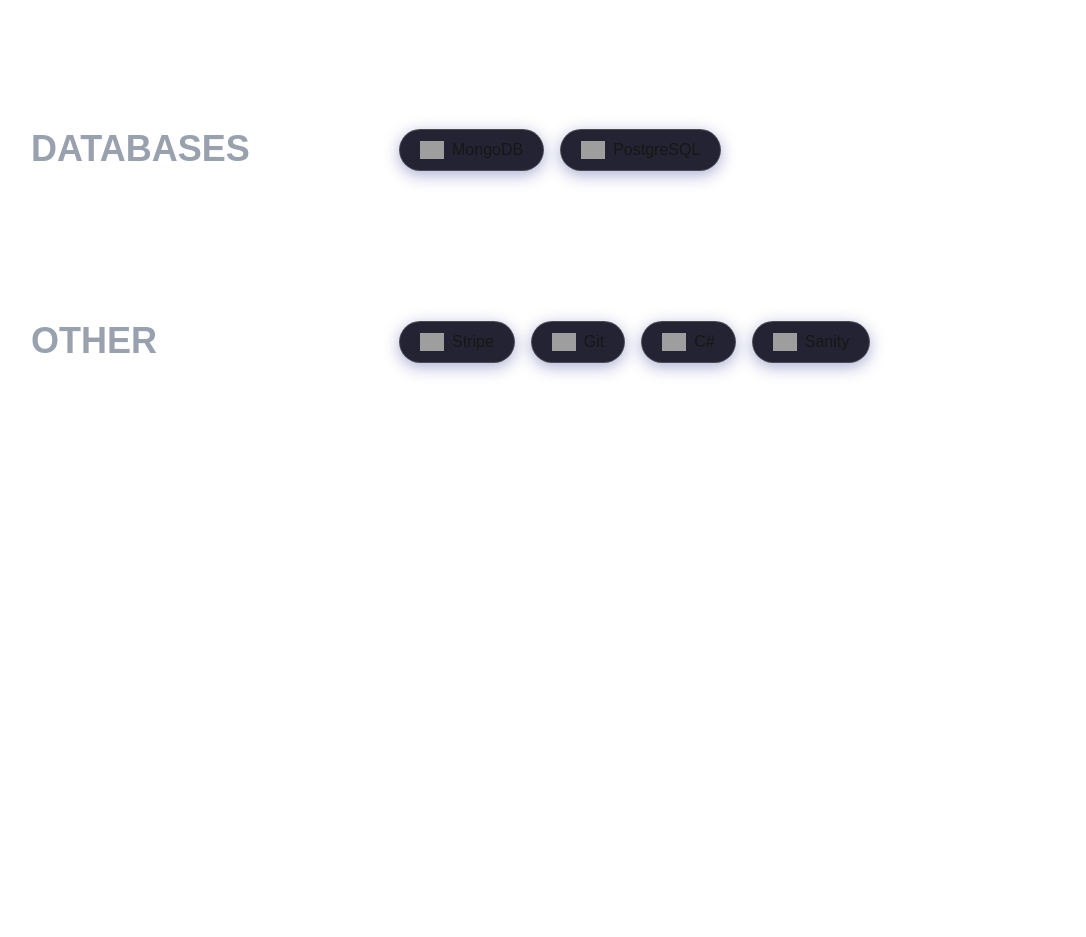
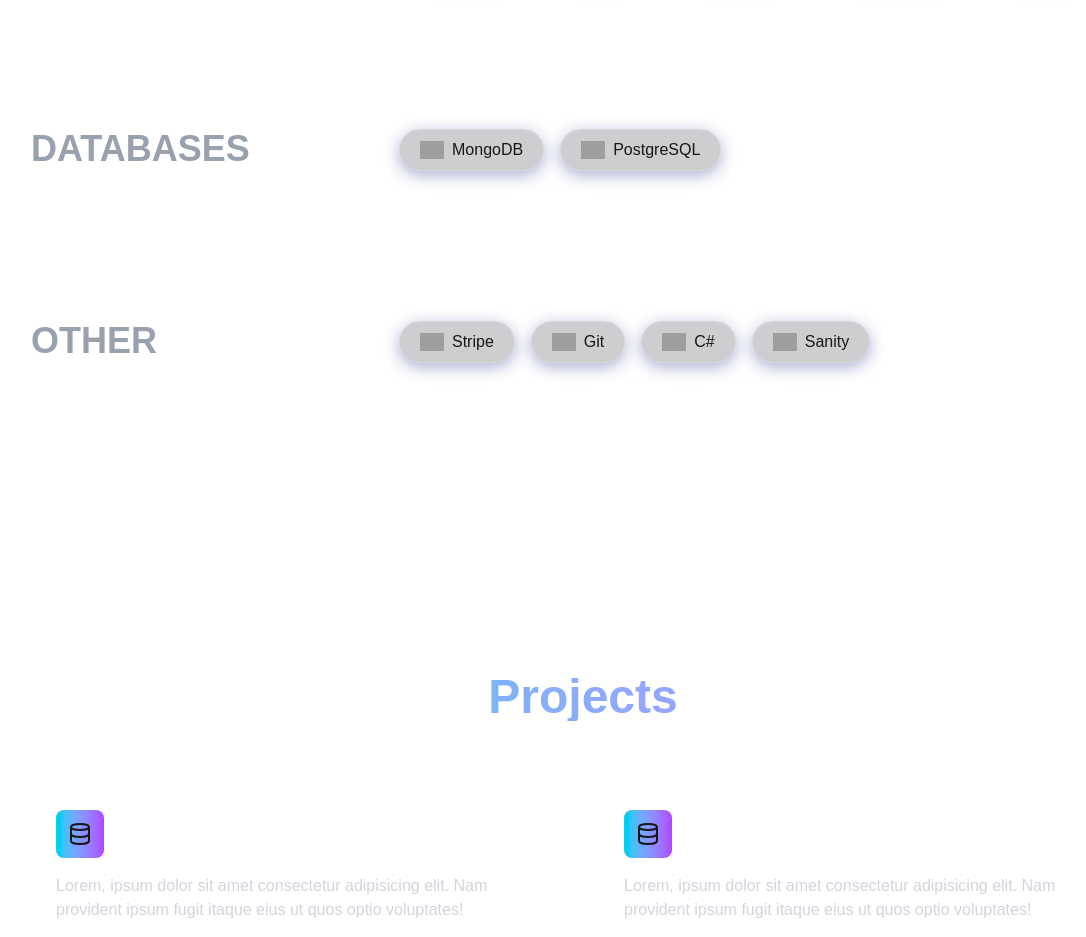
Before and after one commit to MonwarK/monwar-portfolio-2025, a Next.js app: page / in a window 1280 px wide. Shown: the part 1860-2797 px from the top of the page, without its empty margins (57-1143 px from the left). Before the commit the page ends 2453 px from the top, so only its background shows below. Built offline with nearby package versions, Linux system fonts and the light colour scheme; grey boxes are pictures that could not be loaded.

Commit message:
Project section done

```diff
--- a/src/app/globals.css
+++ b/src/app/globals.css
@@ -26,9 +26,7 @@ body {
 }
 
 .bg-blur {
-  background: rgba(13, 12, 29, 0.9);
+  background: rgba(13, 12, 29, 0.2);
   box-shadow: 0 4px 16px 0 rgba(31, 38, 135, 0.37);
-  backdrop-filter: blur(20px);
-  -webkit-backdrop-filter: blur(20px);
   border: 1px solid rgba(255, 255, 255, 0.18);
 }
--- a/src/app/page.tsx
+++ b/src/app/page.tsx
@@ -4,6 +4,7 @@ import Navbar from "@/components/navigation/Navbar";
 import Particles from "@/components/Particles";
 import About from "@/components/sections/About";
 import Introduction from "@/components/sections/Introduction";
+import Projects from "@/components/sections/Projects";
 import Skills from "@/components/sections/Skills";
 
 export default function Home() {
@@ -23,6 +24,9 @@ export default function Home() {
 
       {/* Skills */}
       <Skills />
+
+      {/* Project */}
+      <Projects />
     </div>
   );
 }
--- a/src/components/Particles.tsx
+++ b/src/components/Particles.tsx
@@ -171,7 +171,7 @@ export default function Particles() {
           left: mousePosition.x - 192,
           top: mousePosition.y - 192,
           background:
-            "radial-gradient(circle, rgba(100, 100, 100, 0.2) 0%, transparent 70%)",
+            "radial-gradient(circle, rgba(150, 150, 150, 0.2) 0%, transparent 70%)",
         }}
         animate={{
           scale: [1, 1.2, 1],
--- a/src/components/navigation/Navbar.tsx
+++ b/src/components/navigation/Navbar.tsx
@@ -15,7 +15,7 @@ export default function Navbar() {
 
   return (
     <div className="fixed flex justify-center z-50 p-5 w-full">
-      <div className="bg-blur py-4 px-8 rounded-xl w-full max-w-6xl">
+      <div className="bg-blur backdrop-blur-sm py-4 px-8 rounded-xl w-full max-w-6xl">
         <div className="flex justify-between items-center">
           <div className="uppercase font-semibold tracking-wider text-gray-300">
             Monwar
--- /dev/null
+++ b/src/components/sections/Projects.tsx
@@ -0,0 +1,101 @@
+import React from "react";
+import { containerVariants, itemVariants } from "../animations/motionVariants";
+import { motion } from "framer-motion";
+import { Code, Database, ExternalLink, Globe, Smartphone } from "lucide-react";
+
+const projects = [
+  {
+    title: "Project 1",
+    tech: ["React", "TailwindCSS"],
+    description:
+      "Lorem, ipsum dolor sit amet consectetur adipisicing elit. Nam provident ipsum fugit itaque eius ut quos optio voluptates!",
+    icon: <Database className="w-6 h-6" />,
+  },
+  {
+    title: "Project 2",
+    tech: ["React", "TailwindCSS"],
+    description:
+      "Lorem, ipsum dolor sit amet consectetur adipisicing elit. Nam provident ipsum fugit itaque eius ut quos optio voluptates!",
+    icon: <Database className="w-6 h-6" />,
+  },
+  {
+    title: "Project 3",
+    tech: ["React", "TailwindCSS"],
+    description:
+      "Lorem, ipsum dolor sit amet consectetur adipisicing elit. Nam provident ipsum fugit itaque eius ut quos optio voluptates!",
+    icon: <Database className="w-6 h-6" />,
+  },
+  {
+    title: "Project 4",
+    tech: ["React", "TailwindCSS"],
+    description:
+      "Lorem, ipsum dolor sit amet consectetur adipisicing elit. Nam provident ipsum fugit itaque eius ut quos optio voluptates!",
+    icon: <Database className="w-6 h-6" />,
+  },
+];
+
+export default function Projects() {
+  return (
+    <motion.section
+      className="min-h-screen py-20 relative z-10"
+      variants={containerVariants}
+      initial="hidden"
+      whileInView="visible"
+      viewport={{ once: false, amount: 0.3 }}
+    >
+      <div className="max-w-6xl mx-auto px-6">
+        <motion.h2
+          className="text-5xl font-bold text-center mb-16 bg-gradient-to-r from-cyan-400 to-purple-400 bg-clip-text text-transparent"
+          variants={itemVariants}
+        >
+          Projects
+        </motion.h2>
+
+        <div className="grid md:grid-cols-2 gap-8">
+          {projects.map((project, index) => (
+            <motion.div
+              key={project.title}
+              className="bg-white/5 backdrop-blur-lg rounded-xl p-6 border border-white/10 hover:shadow-lg shadow-white-500 transition-colors group"
+              variants={itemVariants}
+              whileHover={{ scale: 1.02, y: -5 }}
+              transition={{ type: "spring", stiffness: 300 }}
+            >
+              <div className="flex items-center mb-4">
+                <motion.div
+                  className="w-12 h-12 rounded-lg bg-gradient-to-r from-cyan-400 to-purple-500 flex items-center justify-center mr-4"
+                  whileHover={{ rotate: 360 }}
+                  transition={{ duration: 0.5 }}
+                >
+                  {project.icon}
+                </motion.div>
+                <h3 className="text-xl font-bold text-white group-hover:text-cyan-400 transition-colors">
+                  {project.title}
+                </h3>
+              </div>
+
+              <p className="text-gray-300 mb-4">{project.description}</p>
+
+              <div className="flex flex-wrap gap-2 mb-4">
+                {project.tech.map((tech) => (
+                  <span
+                    key={tech}
+                    className="px-3 py-1 bg-white/10 rounded-full text-sm text-cyan-400"
+                  >
+                    {tech}
+                  </span>
+                ))}
+              </div>
+
+              <motion.button
+                className="flex items-center text-purple-400 hover:text-white transition-colors"
+                whileHover={{ x: 5 }}
+              >
+                View Project <ExternalLink className="w-4 h-4 ml-2" />
+              </motion.button>
+            </motion.div>
+          ))}
+        </div>
+      </div>
+    </motion.section>
+  );
+}
--- a/src/components/sections/Skills.tsx
+++ b/src/components/sections/Skills.tsx
@@ -123,7 +123,7 @@ export default function Skills() {
                   variants={itemVariants}
                 >
                   {skill.skills.map((skill) => (
-                    <motion.div className="flex items-center bg-blur rounded-full py-2 px-5 gap-2 cursor-pointer hover:scale-110 delay-100 transition">
+                    <motion.div className="flex items-center bg-blur backdrop-blur-sm rounded-full py-2 px-5 gap-2 cursor-pointer hover:scale-110 delay-100 transition">
                       <img className="w-6" src={skill.icon} alt={skill.name} />
                       <p>{skill.name}</p>
                     </motion.div>
```
